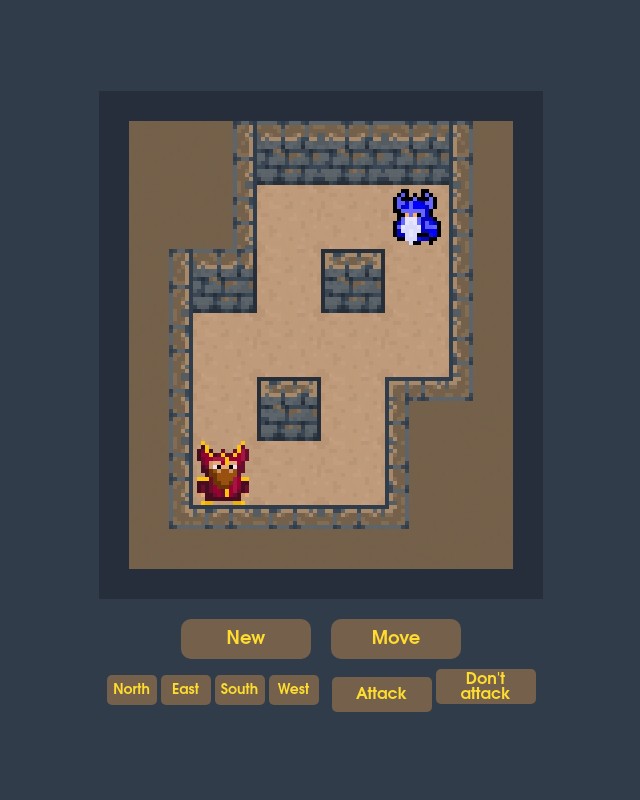
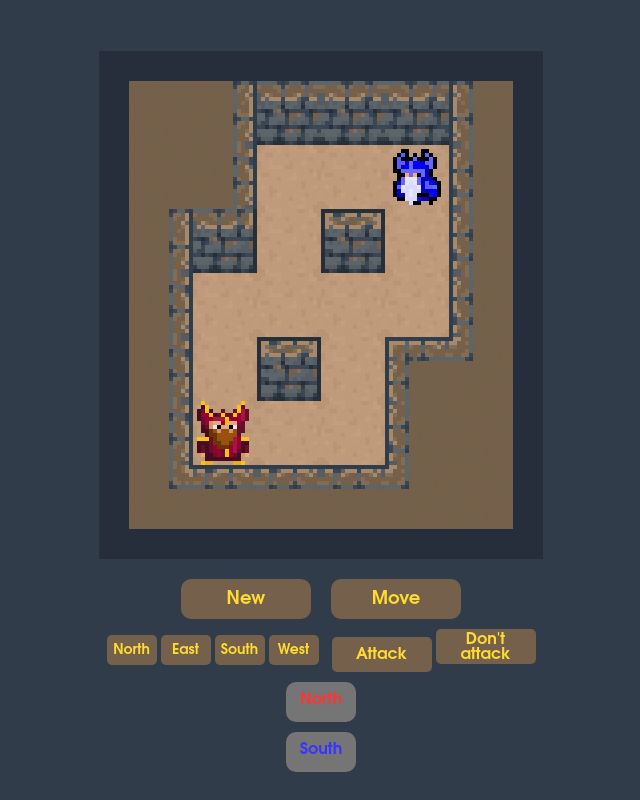
Before and after one commit to maciejdyrdal/WWWiJS-project, a plain HTML site: page index.html in a window 1280 px wide. Shown: the whole page, without its empty margins (319-959 px from the left). Drawn offline with Linux system fonts and the light colour scheme.

Commit message:
Add current direction display

```diff
--- a/game.css
+++ b/game.css
@@ -18,7 +18,7 @@ body {
     justify-content: space-evenly;
     align-items: center;
     width: 720px;
-    height: 100px;
+    height: 180px;
 }
 
 .actions_top {
@@ -217,3 +217,20 @@ body {
 .x4{
     background-image: url('png/X4.png');
 }
+
+.direction_display {
+    text-transform: capitalize;
+    background-color: rgb(117, 117, 117);
+    width: 50px;
+    height: 20px;
+    text-align: center;
+    padding: 10px;
+    font-size: 16px;
+    border-radius: 10px;
+    position: relative;
+    top: 10px;
+    gap: 10px;
+    font-family: Avantgarde, TeX Gyre Adventor, URW Gothic L, sans-serif;
+    font-weight: 700;
+    margin-bottom: 10px;
+}
--- a/index.html
+++ b/index.html
@@ -22,6 +22,14 @@
                     <button class="is_attacking choose_no_attack" type="button" data-attack="dont_attack">Don't attack</button>
                 </div>
             </div>
+            <div class="direction_display_div">
+                <div id="current_direction_player1" class="direction_display" style="color: rgb(255, 53, 53);">
+                    North
+                </div>
+                <div id="current_direction_player2" class="direction_display" style="color: rgb(53, 53, 255);">
+                    South
+                </div>
+            </div>
         </div>
         <div class="board"></div>
         <script src="main.js" type="module"></script>
--- a/main.js
+++ b/main.js
@@ -1,4 +1,4 @@
-import { createBoard, playMove } from "./game.js";
+import { createBoard, PLAYER1, playMove } from "./game.js";
 
 function sendMoves(board, directions, attack, confirm, websocket) {
     const event = {
@@ -65,6 +65,14 @@ function receiveMoves(board, websocket) {
                 break;
             case "play":
                 playMove(board, event.player, event.column, event.row, event.direction, event.attack);
+
+                const direction_to_display_1 = document.getElementById("current_direction_player1");
+                const direction_to_display_2 = document.getElementById("current_direction_player2");
+                if (event.player == PLAYER1) {
+                    direction_to_display_1.textContent = event.direction;
+                } else {
+                    direction_to_display_2.textContent = event.direction;
+                }
                 break;
             case "win":
                 showMessage(`Player ${event.player} wins!`);
```
